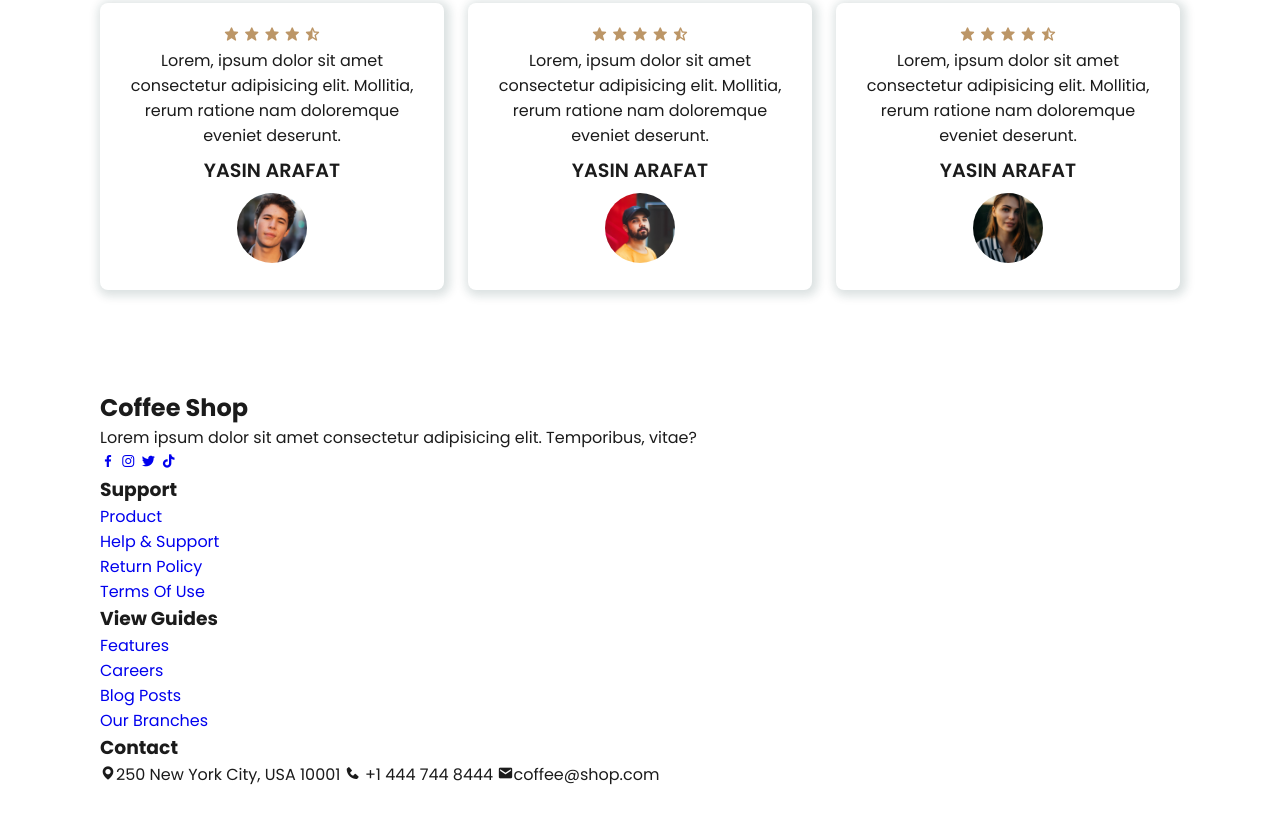
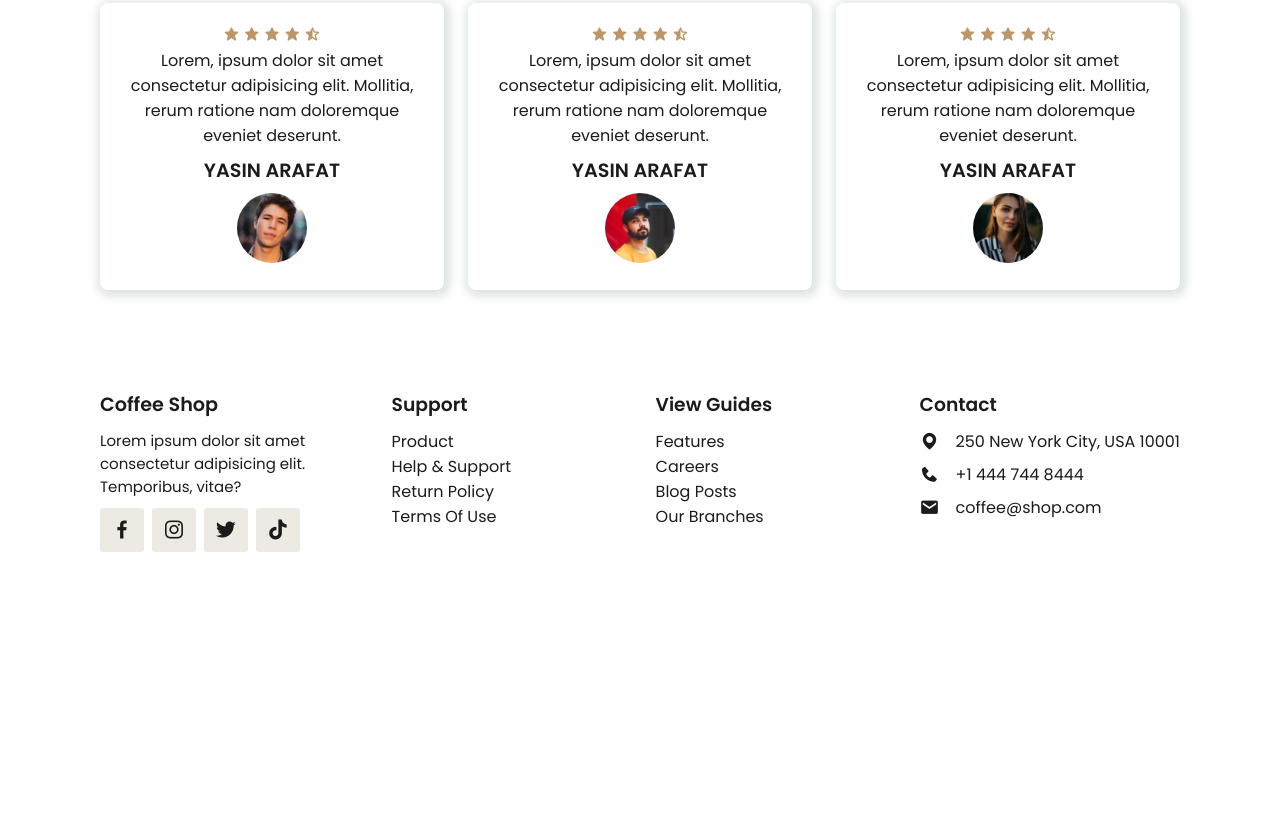
Before and after one commit to haera16/Coffee-Shop-Website, a plain HTML site: page index.html in a window 1280 px wide. Shown: the part 2540-3363 px from the top of the page. After the commit the page ends 3142 px from the top, so only its background shows below. Drawn offline with nearby package versions, Linux system fonts and the light colour scheme.

Commit message:
footer ver2

```diff
--- a/style.css
+++ b/style.css
@@ -43,6 +43,11 @@ header{
   padding: 18px 70px;
   transition: 0.5s linear;
   background-color: var(--text-color);
+}
+
+header.shadow{
+  background: var(--text-color);
+  box-shadow: var(--box-shadow);
 }
 
 .logo img{
@@ -253,7 +258,7 @@ text-transform: uppercase;
 
 .customers-container {
   display: grid;
-  grid-template-columns: repeat(auto-fit, minmax(17rem, auto));
+  grid-template-columns: repeat(auto-fit, minmax(280px, auto));
   gap:1.5rem;
   margin-top: 2rem;
 }
@@ -290,3 +295,68 @@ text-transform: uppercase;
   background: var(--second-color);
   transition: 0.2s all linear;
 }
+
+.footer{
+  display: grid;
+  grid-template-columns: repeat(auto-fit, minmax(240px, auto));
+  gap:1.5rem;
+}
+
+.footer-box h2{
+  font-size:1.2rem;
+  font-weight: 600;
+  margin-bottom: 10px;
+}
+
+.footer-box p{
+  font-size: 0.938rem;
+  margin-bottom: 10px;
+}
+
+.social{
+  display: flex;
+  align-items: center;
+  column-gap: 0.5rem;
+}
+
+.social a .bx{
+  font-size: 24px;
+  color: var(--text-color);
+  padding: 10px;
+  background: var(--second-color);
+  border-radius: 0.2rem;
+}
+
+.social a .bx:hover{
+  background: var(--main-color);
+  color: var(--bg-color);
+}
+
+.footer-box h3{
+  font-weight: 600;
+  margin-bottom: 10px;
+}
+
+.footer-box li a{
+  color: var(--text-color);
+}
+
+.footer-box li a:hover{
+  color: var(--main-color);
+}
+
+.contact{
+  display:flex;
+  flex-direction: column;
+  row-gap: 0.5rem;
+}
+
+.contact span{
+  display: flex;
+  align-items: center;
+}
+
+.contact i{
+  font-size: 20px;
+  margin-right: 1rem;
+}
```
Also changed, not shown: main.js (line endings or trailing spaces).
